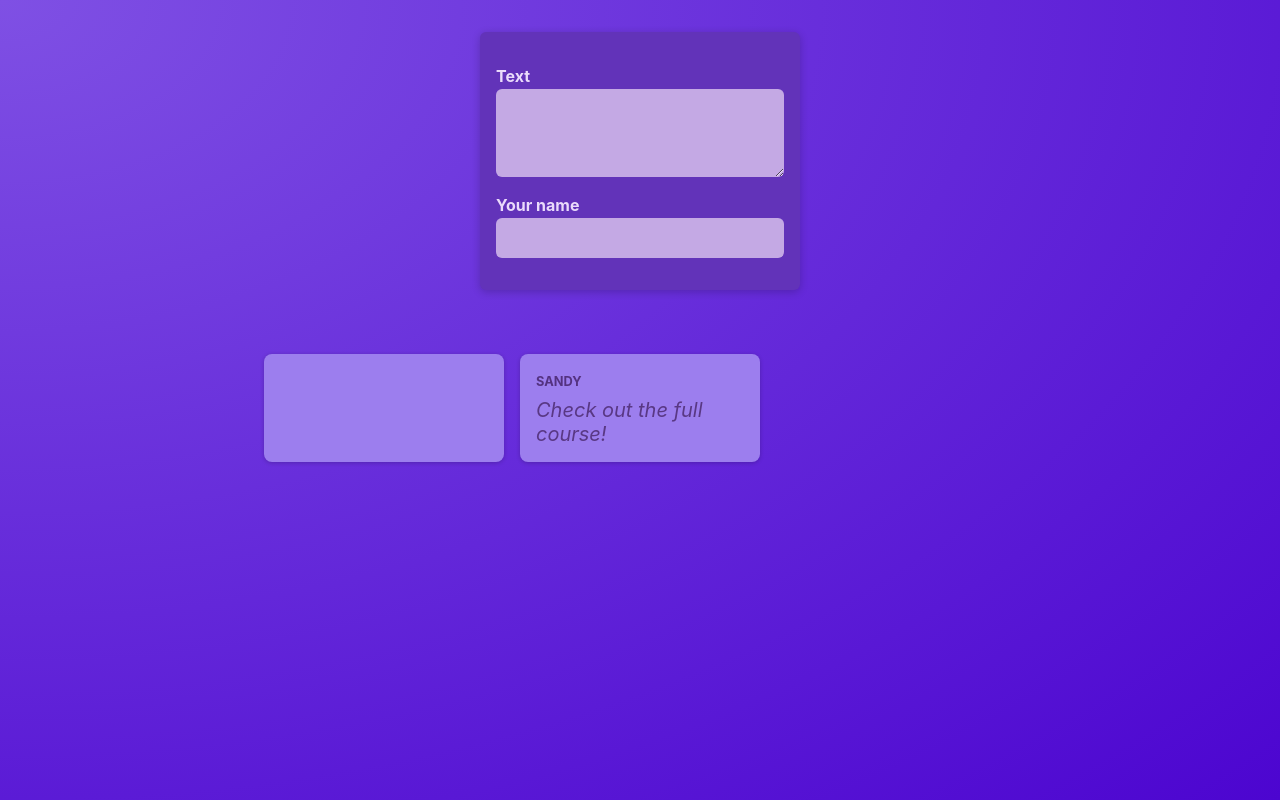
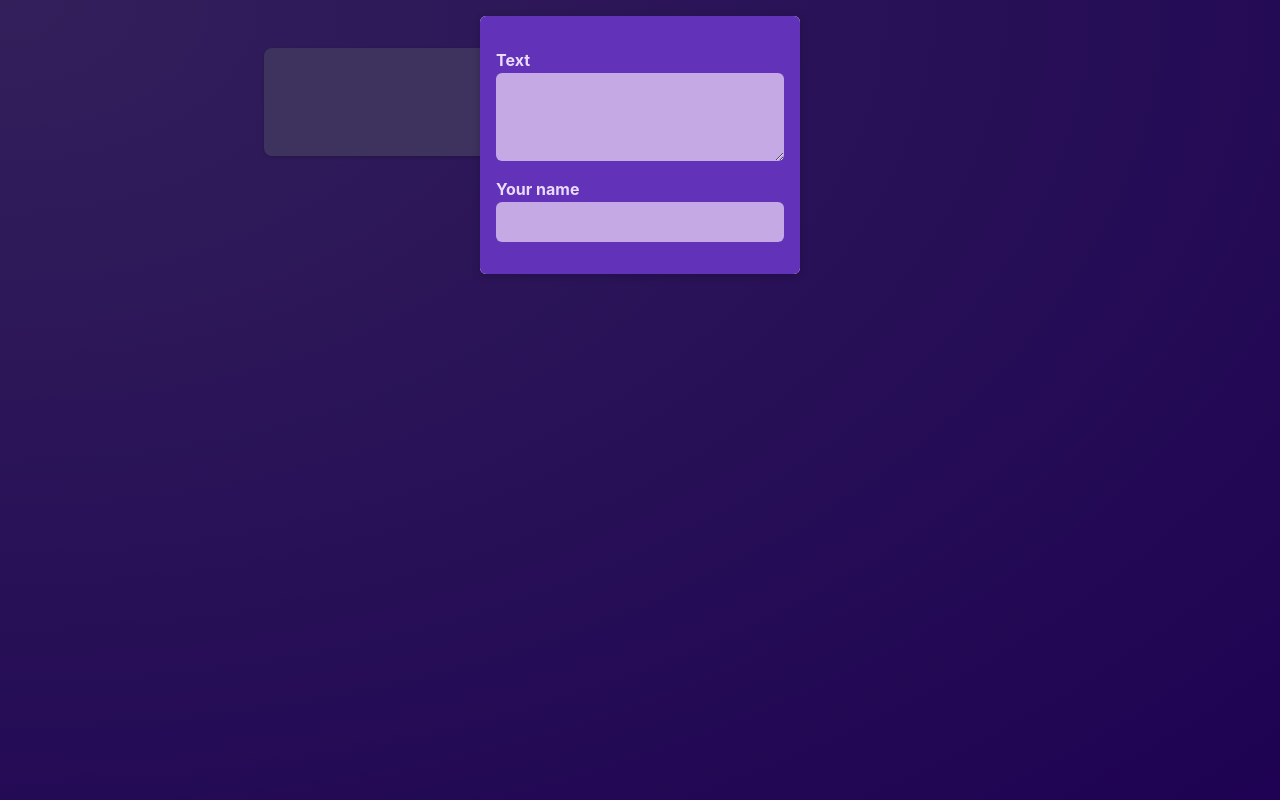
Before and after one commit to lgabriel20/nextjs-udemy, a React (Vite) app: page / in a window 1280 px wide. Built offline with nearby package versions, Linux system fonts and the light colour scheme.

Commit message:
children prop

```diff
--- /dev/null
+++ b/src/components/Modal.jsx
@@ -0,0 +1,10 @@
+import classes from './Modal.module.css';
+
+function Modal({children}) {
+  return <>
+    <div className={classes.backdrop} />
+      <dialog open className={classes.modal}>{children}</dialog>
+  </>
+}
+
+export default Modal;
--- /dev/null
+++ b/src/components/Modal.module.css
@@ -0,0 +1,18 @@
+.backdrop {
+  position: fixed;
+  top: 0;
+  left: 0;
+  width: 100%;
+  height: 100vh;
+  background-color: rgba(0, 0, 0, 0.6);
+  z-index: 1;
+}
+
+.modal {
+  border: none;
+  border-radius: 6px;
+  box-shadow: 0 2px 8px rgba(0, 0, 0, 0.2);
+  padding: 0;
+  overflow: hidden;
+  z-index: 1;
+}
--- a/src/components/NewPost.module.css
+++ b/src/components/NewPost.module.css
@@ -2,9 +2,6 @@
   background-color: #6233b9;
   padding: 1rem;
   width: 20rem;
-  margin: 2rem auto;
-  border-radius: 6px;
-  box-shadow: 0 2px 8px rgba(0, 0, 0, 0.2);
 }
 
 .form label {
--- a/src/components/PostsList.jsx
+++ b/src/components/PostsList.jsx
@@ -2,6 +2,7 @@
 import NewPost from "./NewPost";
 import classes from './PostsList.module.css'
 import { useState } from "react";
+import Modal from './Modal';
 
 function PostsList(){
   const [enteredBody, setEnteredBody] = useState('');
@@ -17,7 +18,12 @@
 
   return (
     <>
-      <NewPost onBodyChange={bodyChangeHandler} onAuthorChange={authorChangeHandler} />
+      <Modal>
+        <NewPost
+          onBodyChange={bodyChangeHandler}
+          onAuthorChange={authorChangeHandler}
+        />
+      </Modal>
       <ul className={classes.posts}>
         <Post author={enteredAuthor} body={enteredBody} />
         <Post author="Sandy" body="Check out the full course!" />
```
